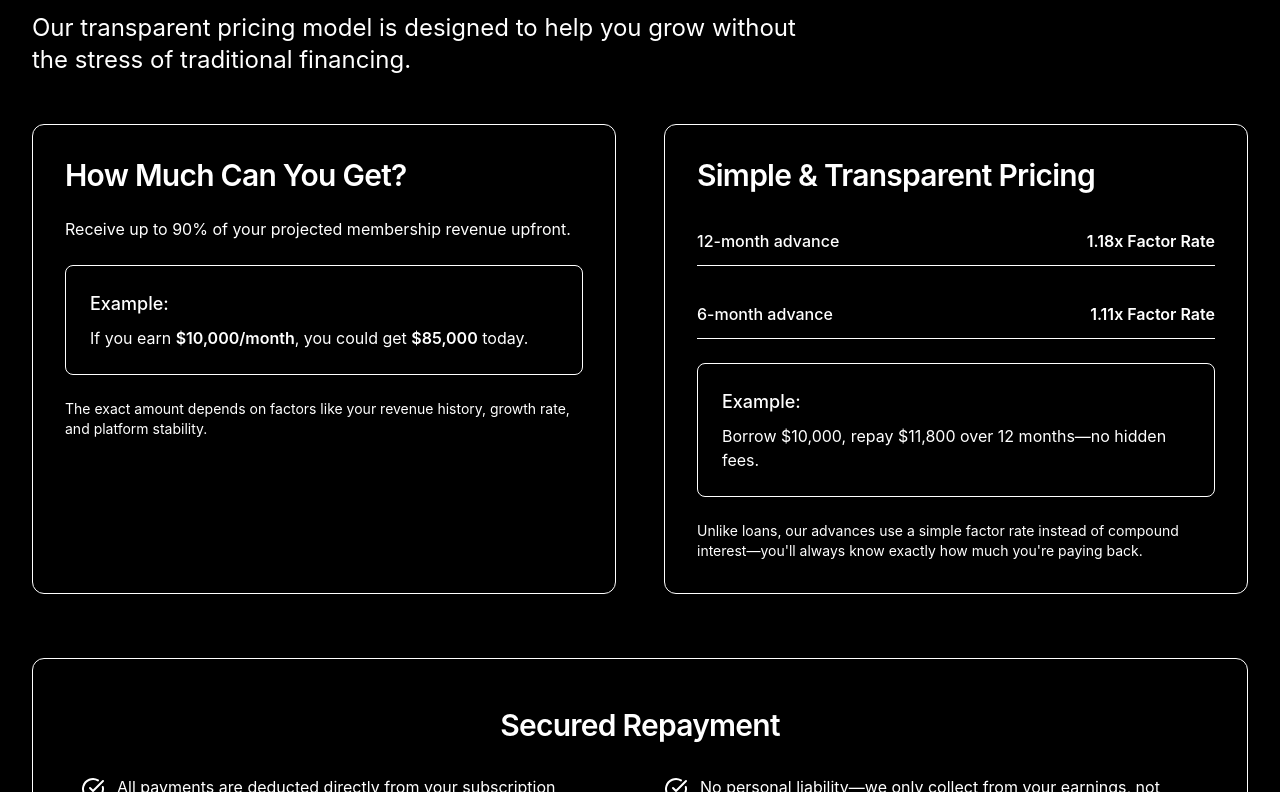
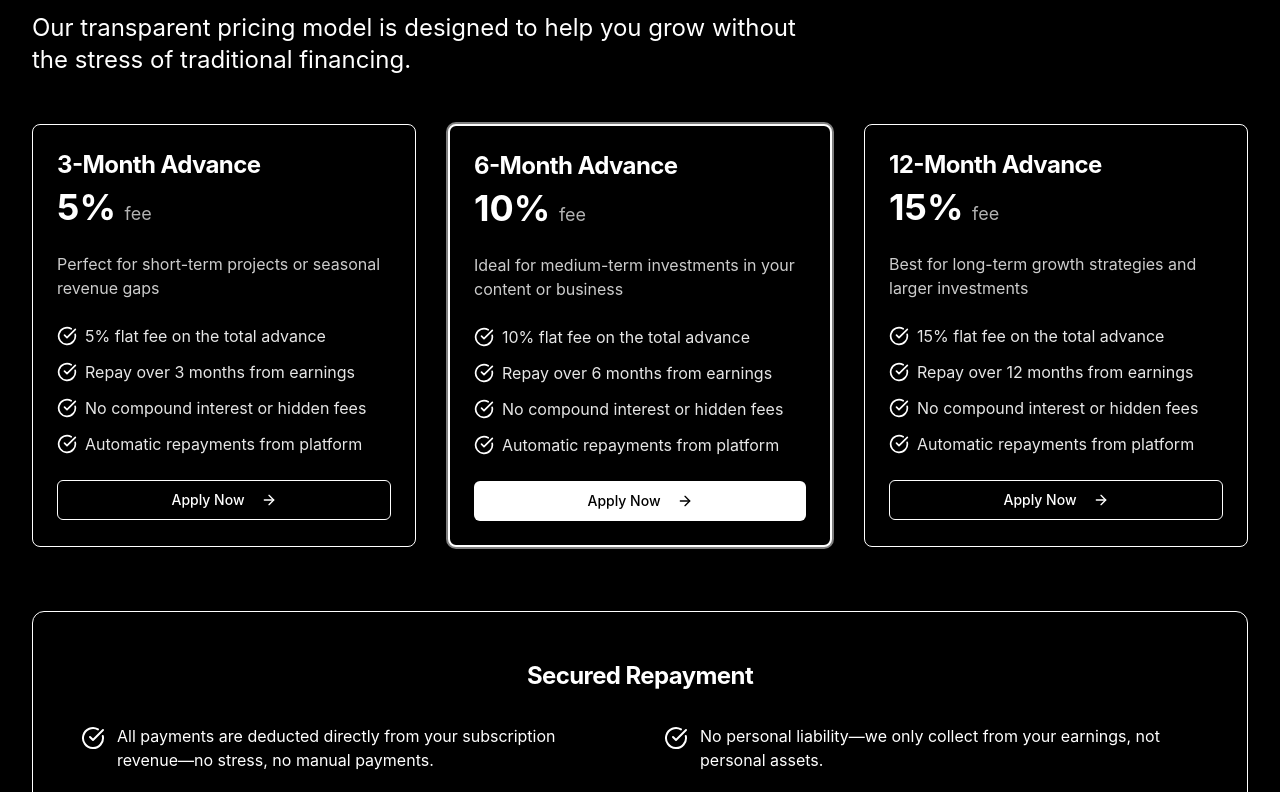
Before and after one commit to arjun-mehta/rent-capital, a React (Vite) app: page / in a window 1280 px wide. Shown: the part 2868-3660 px from the top of the page. Built offline with nearby package versions, Linux system fonts and the light colour scheme.

Commit message:
Refactor pricing section into tiers
The pricing section was refactored to display three simple tiers: 3-month, 6-month, and 12-month, each with a corresponding fee.

```diff
--- a/src/components/PricingSection.tsx
+++ b/src/components/PricingSection.tsx
@@ -3,11 +3,11 @@ import React, { useEffect, useRef } from "react";
 import { Button } from "@/components/ui/button";
 import { ArrowRight, CheckCircle } from "lucide-react";
 import { cn } from "@/lib/utils";
+import { Card, CardContent, CardFooter, CardHeader, CardTitle } from "@/components/ui/card";
 
 const PricingSection: React.FC = () => {
   const sectionRef = useRef<HTMLDivElement>(null);
-  const exampleRef = useRef<HTMLDivElement>(null);
-  const pricingRef = useRef<HTMLDivElement>(null);
+  const tiersRef = useRef<HTMLDivElement>(null);
   const securityRef = useRef<HTMLDivElement>(null);
 
   useEffect(() => {
@@ -26,17 +26,57 @@ const PricingSection: React.FC = () => {
     }, observerOptions);
 
     if (sectionRef.current) observer.observe(sectionRef.current);
-    if (exampleRef.current) observer.observe(exampleRef.current);
-    if (pricingRef.current) observer.observe(pricingRef.current);
+    if (tiersRef.current) observer.observe(tiersRef.current);
     if (securityRef.current) observer.observe(securityRef.current);
 
     return () => {
       if (sectionRef.current) observer.unobserve(sectionRef.current);
-      if (exampleRef.current) observer.unobserve(exampleRef.current);
-      if (pricingRef.current) observer.unobserve(pricingRef.current);
+      if (tiersRef.current) observer.unobserve(tiersRef.current);
       if (securityRef.current) observer.unobserve(securityRef.current);
     };
   }, []);
+
+  const pricingTiers = [
+    {
+      title: "3-Month Advance",
+      fee: "5%",
+      description: "Perfect for short-term projects or seasonal revenue gaps",
+      features: [
+        "5% flat fee on the total advance",
+        "Repay over 3 months from earnings",
+        "No compound interest or hidden fees",
+        "Automatic repayments from platform"
+      ],
+      cta: "Apply Now",
+      highlight: false
+    },
+    {
+      title: "6-Month Advance",
+      fee: "10%",
+      description: "Ideal for medium-term investments in your content or business",
+      features: [
+        "10% flat fee on the total advance",
+        "Repay over 6 months from earnings",
+        "No compound interest or hidden fees",
+        "Automatic repayments from platform"
+      ],
+      cta: "Apply Now",
+      highlight: true
+    },
+    {
+      title: "12-Month Advance",
+      fee: "15%",
+      description: "Best for long-term growth strategies and larger investments",
+      features: [
+        "15% flat fee on the total advance",
+        "Repay over 12 months from earnings",
+        "No compound interest or hidden fees",
+        "Automatic repayments from platform"
+      ],
+      cta: "Apply Now",
+      highlight: false
+    }
+  ];
 
   const securityFeatures = [
     "All payments are deducted directly from your subscription revenue—no stress, no manual payments.",
@@ -45,7 +85,7 @@ const PricingSection: React.FC = () => {
 
   return (
     <section id="pricing" className="py-24 bg-black text-white">
-      <div className="section-container">
+      <div className="section-container max-w-7xl mx-auto px-4 sm:px-6 lg:px-8">
         <div className="max-w-3xl mb-12">
           <h2
             ref={sectionRef}
@@ -58,55 +98,55 @@ const PricingSection: React.FC = () => {
           </p>
         </div>
 
-        <div ref={exampleRef} className="grid md:grid-cols-2 gap-12 mb-16 opacity-0">
-          <div className="bg-black p-8 rounded-xl border border-white shadow-sm">
-            <h3 className="heading-md mb-6 text-white">How Much Can You Get?</h3>
-            <p className="text-white mb-6">
-              Receive up to 90% of your projected membership revenue upfront.
-            </p>
-
-            <div className="bg-black p-6 rounded-lg mb-6 border border-white">
-              <div className="text-lg font-medium mb-2 text-white">Example:</div>
-              <p className="text-white">
-                If you earn <span className="font-semibold text-white">$10,000/month</span>, you could get <span className="font-semibold text-white">$85,000</span> today.
-              </p>
-            </div>
-
-            <p className="text-white text-sm">
-              The exact amount depends on factors like your revenue history, growth rate, and platform stability.
-            </p>
-          </div>
-
-          <div ref={pricingRef} className="bg-black p-8 rounded-xl border border-white shadow-sm opacity-0">
-            <h3 className="heading-md mb-6 text-white">Simple & Transparent Pricing</h3>
-
-            <div className="space-y-6">
-              <div className="flex justify-between items-center py-3 border-b border-white">
-                <span className="font-medium text-white">12-month advance</span>
-                <span className="font-semibold text-white">1.18x Factor Rate</span>
-              </div>
-
-              <div className="flex justify-between items-center py-3 border-b border-white">
-                <span className="font-medium text-white">6-month advance</span>
-                <span className="font-semibold text-white">1.11x Factor Rate</span>
-              </div>
-            </div>
-
-            <div className="bg-black p-6 rounded-lg my-6 border border-white">
-              <div className="text-lg font-medium mb-2 text-white">Example:</div>
-              <p className="text-white">
-                Borrow $10,000, repay $11,800 over 12 months—no hidden fees.
-              </p>
-            </div>
-
-            <p className="text-white text-sm">
-              Unlike loans, our advances use a simple factor rate instead of compound interest—you'll always know exactly how much you're paying back.
-            </p>
-          </div>
+        <div
+          ref={tiersRef}
+          className="grid md:grid-cols-3 gap-8 mb-16 opacity-0"
+        >
+          {pricingTiers.map((tier, index) => (
+            <Card
+              key={index}
+              className={cn(
+                "bg-black border border-white shadow-lg hover:shadow-xl transition-all duration-300 transform hover:-translate-y-1",
+                tier.highlight ? "border-2 ring-2 ring-white/50" : ""
+              )}
+            >
+              <CardHeader className="pb-0">
+                <CardTitle className="text-2xl font-bold text-white">{tier.title}</CardTitle>
+                <p className="text-4xl font-bold mt-2 text-white">
+                  {tier.fee} <span className="text-lg font-normal text-white/70">fee</span>
+                </p>
+              </CardHeader>
+              <CardContent className="pt-6">
+                <p className="text-white/80 mb-6">{tier.description}</p>
+                <ul className="space-y-3">
+                  {tier.features.map((feature, fIndex) => (
+                    <li key={fIndex} className="flex items-start gap-2">
+                      <CheckCircle className="h-5 w-5 text-white mt-0.5 flex-shrink-0" />
+                      <span className="text-white/90">{feature}</span>
+                    </li>
+                  ))}
+                </ul>
+              </CardContent>
+              <CardFooter>
+                <Button
+                  className={cn(
+                    "w-full",
+                    tier.highlight
+                      ? "bg-white hover:bg-white/90 text-black"
+                      : "bg-black hover:bg-white/10 text-white border border-white"
+                  )}
+                  onClick={() => document.getElementById('application-form')?.scrollIntoView({behavior: 'smooth'})}
+                >
+                  {tier.cta}
+                  <ArrowRight className="ml-2 h-4 w-4" />
+                </Button>
+              </CardFooter>
+            </Card>
+          ))}
         </div>
 
         <div ref={securityRef} className="bg-black text-white p-8 md:p-12 rounded-xl mb-12 opacity-0 border border-white">
-          <h3 className="heading-md mb-8 text-center text-white">Secured Repayment</h3>
+          <h3 className="heading-md mb-8 text-center text-white text-2xl font-bold">Secured Repayment</h3>
 
           <div className="grid md:grid-cols-2 gap-x-12 gap-y-6 mb-6">
             {securityFeatures.map((feature, index) => (
```
